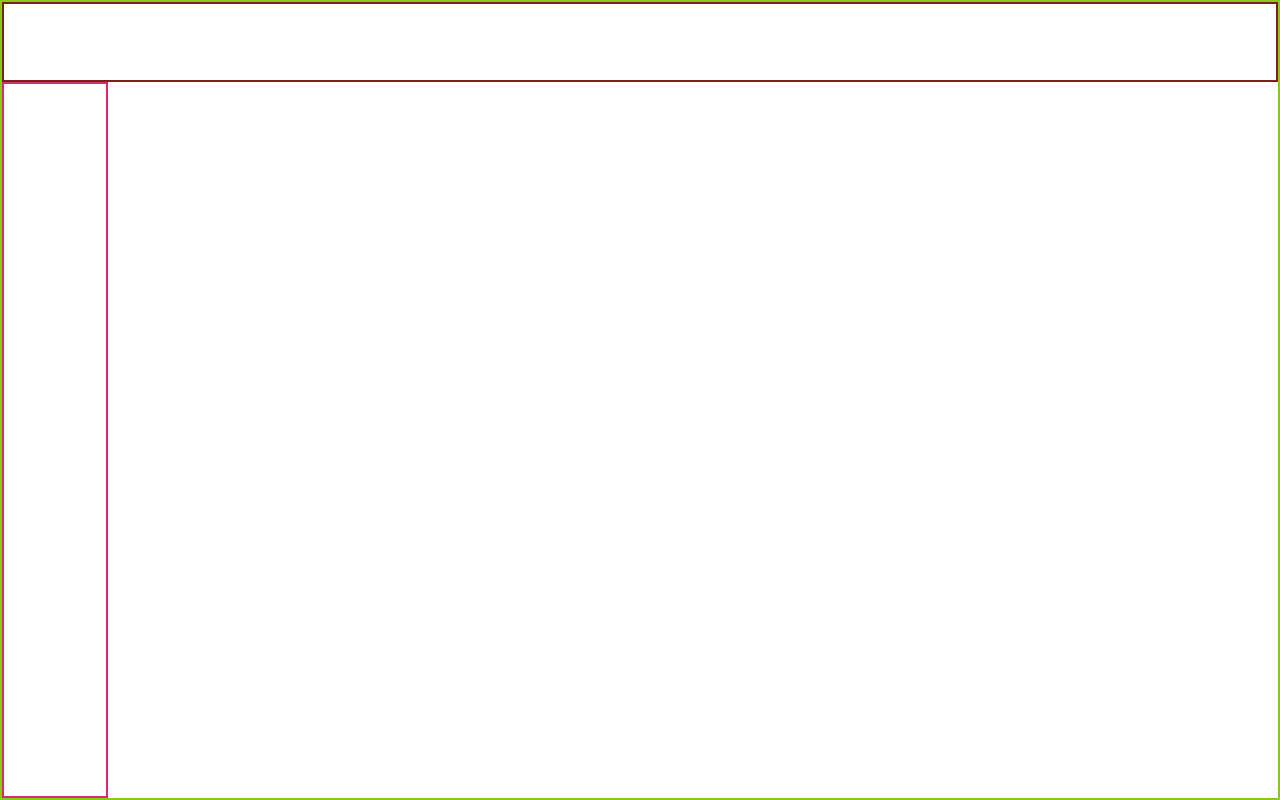
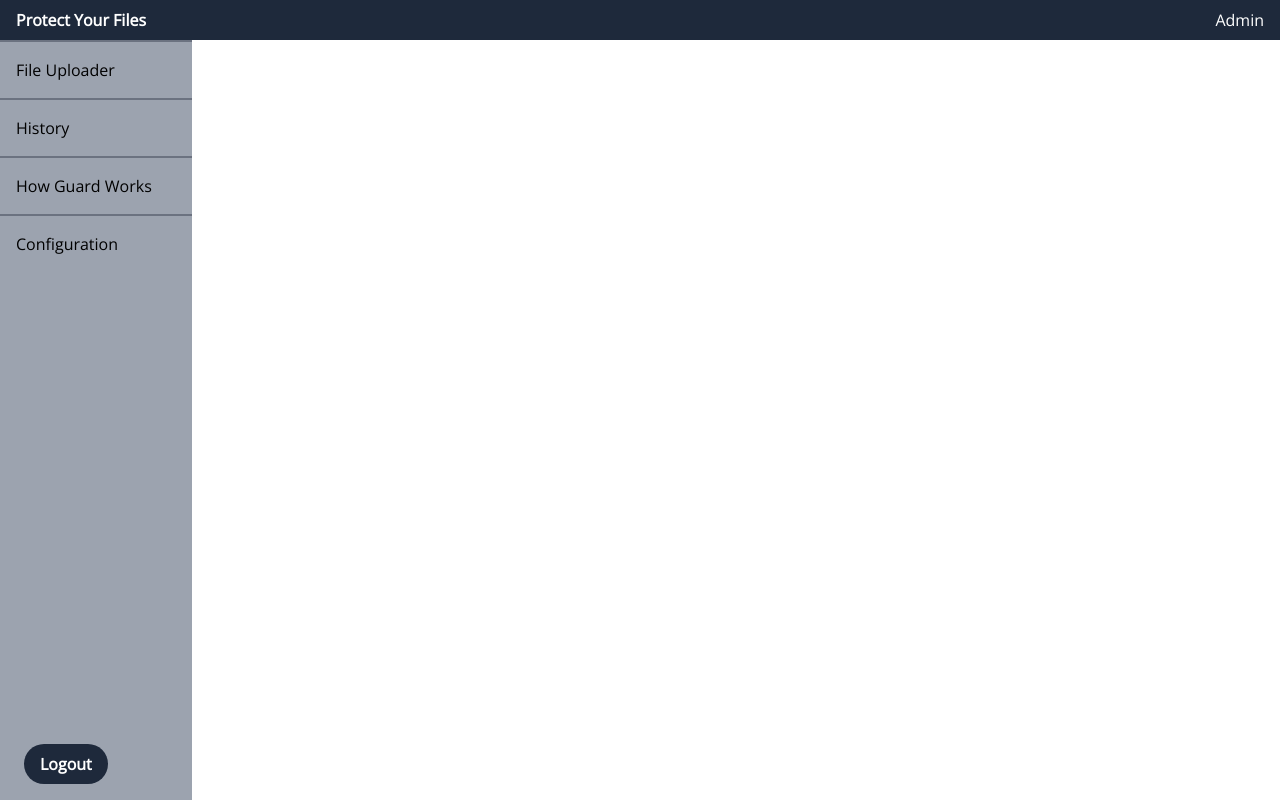
Before and after one commit to bhartlovecode/CrimsonGuard-WebServer, a React (Create React App) app: page / in a window 1280 px wide. Built offline with nearby package versions, Linux system fonts and the light colour scheme.

Commit message:
Set up styling for menus

```diff
--- a/src/App.js
+++ b/src/App.js
@@ -6,9 +6,9 @@ import './styles/test.css'
 function App() {
   return (
     <div className="App">
-      <div className="w-screen h-screen border-2 border-lime-500 border-solid">
-        <div className="Navbar inset-x-0 top-0 border-2 border-red-900 border-solid"></div>
-        <div className="SideMenu inset-x-0 top-0 w-1/12 border-2 border-pink-600 border-solid"></div>
+      <div className="w-screen h-screen">
+        <Navbar></Navbar>
+        <SideMenu></SideMenu>
       </div>
     </div>
   );
--- a/src/components/Navbar.js
+++ b/src/components/Navbar.js
@@ -2,12 +2,19 @@ import React from 'react'
 
 const Navbar = () => {
   return (
-    <div className='bg-gray-900 grid grid-cols-3'>
-        <div className="text-white font-OpenSans p-4">
-            Protect Your Files</div>
+    <div className='Navbar bg-slate-800 grid grid-cols-3 inset-x-0 top-0'>
+        <div className="table ml-4">
+          <h2 className="w-full h-full
+          text-white font-OpenSans text-left font-bold table-cell align-middle">
+            Protect Your Files
+          </h2>
+        </div>
         <div></div>
-        <div className='text-white font-OpenSans text-right p-4 content-center'>
-            <h2>Admin</h2>
+        <div className="table mr-4">
+          <h2 className="w-full h-full
+          text-white font-OpenSans text-right table-cell align-middle">
+            Admin
+          </h2>
         </div>
     </div>
   )
--- a/src/components/SideMenu.js
+++ b/src/components/SideMenu.js
@@ -3,14 +3,14 @@ import MenuItem from './MenuItem'
 
 const SideMenu = () => {
   return (
-    <div className='bg-gray-400 font-OpenSans w-1/5 h-screen'>
+    <div className='SideMenu bg-gray-400 font-OpenSans inset-x-0 top-0'>
         <MenuItem itemName="File Uploader"></MenuItem>
         <MenuItem itemName="History"></MenuItem>
         <MenuItem itemName="How Guard Works"></MenuItem>
         <MenuItem itemName="Configuration"></MenuItem>
-        <div className='bottom-0 flex justify-center'>
-            <button className='bg-red-500 hover:bg-red-700 text-white
-            font-bold py-2 px-4 rounded-full'>Logout</button>
+        <div className='bottom-0 absolute mb-4 ml-6'>
+            <button className='bg-slate-800 hover:bg-red-700 text-white
+            font-bold py-2 px-4 rounded-full hover:bg-red'>Logout</button>
         </div>
     </div>
   )
--- a/src/styles/test.css
+++ b/src/styles/test.css
@@ -1,7 +1,15 @@
 .Navbar {
-    height: 10%;
+    height: 5%;
 }
 
 .SideMenu {
+    height: 95%;
+    width: 15%;
+    float: left;
+}
+
+.MainBody {
     height: 90%;
+    width: 85%;
+    float: left;
 }
```
